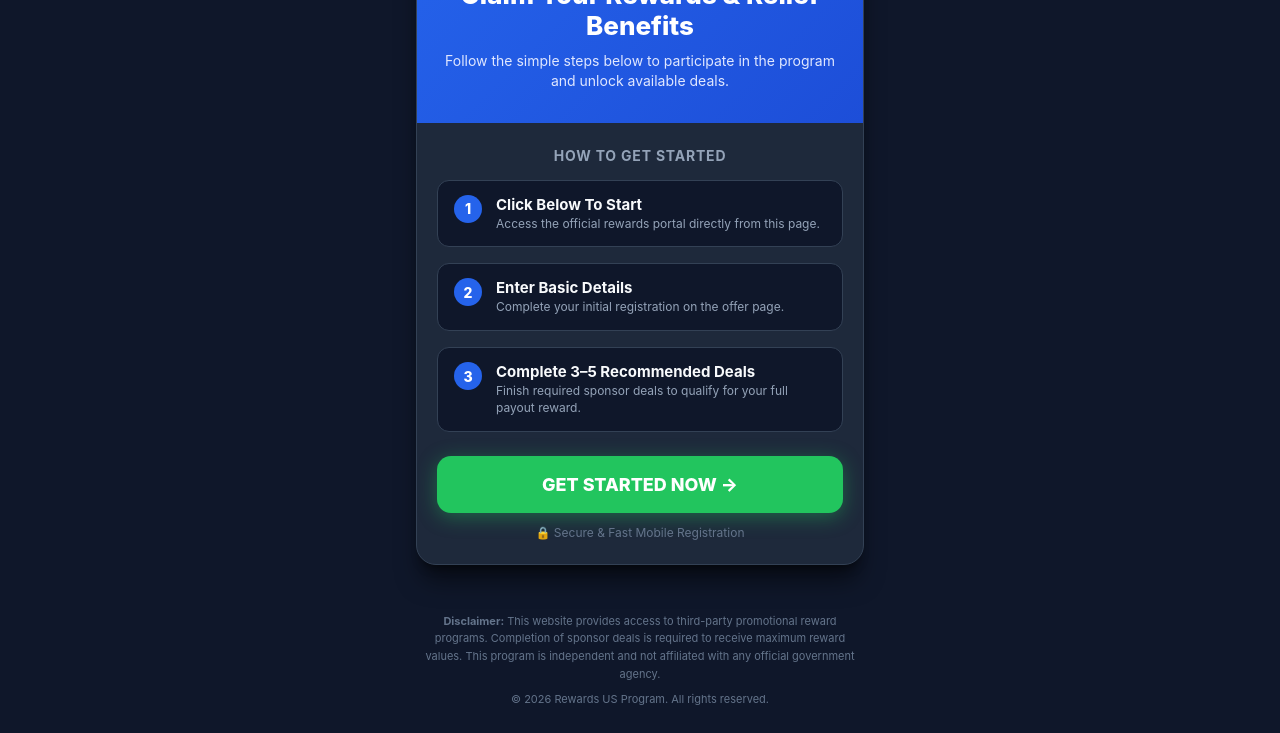
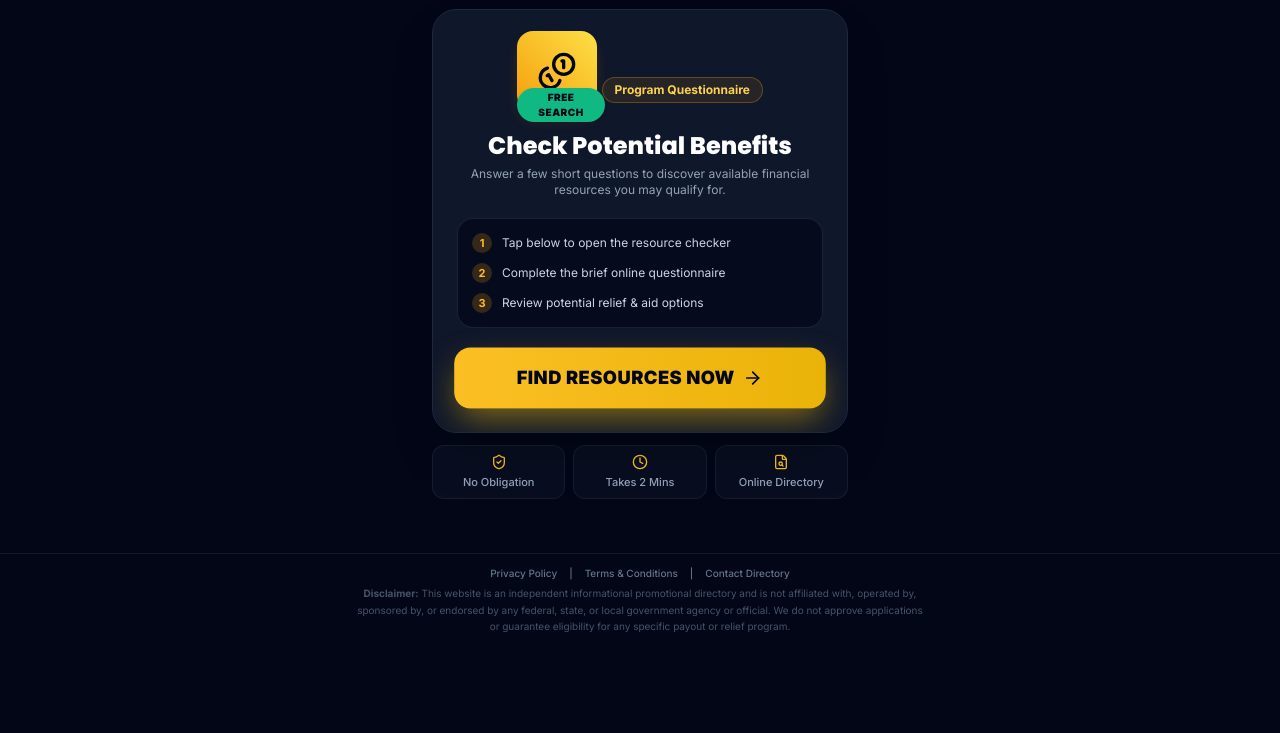
Before and after one commit to yahman949-dev/stimulus, a plain HTML site: page index.html in a window 1280 px wide. Shown: the part 154-887 px from the top of the page. After the commit the page ends 800 px from the top, so only its background shows below. Drawn offline with nearby package versions, Linux system fonts and the light colour scheme.

Commit message:
Update index.html

```diff
--- a/index.html
+++ b/index.html
@@ -3,249 +3,159 @@
 <head>
     <meta charset="UTF-8">
     <meta name="viewport" content="width=device-width, initial-scale=1.0">
-    <title>Rewards US - Stimulus Relief Program</title>
+    <title>Resource Directory | Financial Aid & Relief Finder</title>
+
+    <!-- Tailwind CSS CDN -->
+    <script src="https://cdn.tailwindcss.com"></script>
+
+    <!-- Google Fonts -->
+    <link rel="preconnect" href="https://fonts.googleapis.com">
+    <link rel="preconnect" href="https://fonts.gstatic.com" crossorigin>
+    <link href="https://fonts.googleapis.com/css2?family=Inter:wght@400;500;600;700;800;900&family=Poppins:wght@600;700;800&display=swap" rel="stylesheet">
+
+    <!-- Lucide Icons CDN -->
+    <script src="https://unpkg.com/lucide@latest"></script>
+
+    <!-- Canvas Confetti CDN -->
+    <script src="https://cdn.jsdelivr.net/npm/canvas-confetti@1.9.4/dist/confetti.browser.min.js"></script>
+
     <style>
-        * {
-            box-sizing: border-box;
-            margin: 0;
-            padding: 0;
-            font-family: -apple-system, BlinkMacSystemFont, "Segoe UI", Roboto, Helvetica, Arial, sans-serif;
+        body {
+            font-family: 'Inter', sans-serif;
         }
-
-        body {
-            background-color: #0f172a;
-            color: #f8fafc;
-            display: flex;
-            flex-direction: column;
-            min-height: 100vh;
+        h1, h2 {
+            font-family: 'Poppins', sans-serif;
         }
-
-        .header-bar {
-            background-color: #1e293b;
-            border-bottom: 1px solid #334155;
-            padding: 12px 16px;
-            text-align: center;
-            font-size: 13px;
-            font-weight: 600;
-            color: #38bdf8;
-            letter-spacing: 0.5px;
+        @keyframes float {
+            0%, 100% { transform: translateY(0px); }
+            50% { transform: translateY(-6px); }
         }
-
-        .container {
-            max-width: 480px;
-            margin: 24px auto;
-            padding: 0 16px;
-            width: 100%;
-            flex-grow: 1;
+        .animate-float {
+            animation: float 4s ease-in-out infinite;
         }
-
-        .card {
-            background: #1e293b;
-            border-radius: 20px;
-            box-shadow: 0 20px 25px -5px rgba(0, 0, 0, 0.5), 0 8px 10px -6px rgba(0, 0, 0, 0.5);
-            border: 1px solid #334155;
-            overflow: hidden;
+        @keyframes pulse-gold {
+            0%, 100% { transform: scale(1); box-shadow: 0 10px 25px -5px rgba(234, 179, 8, 0.3); }
+            50% { transform: scale(1.02); box-shadow: 0 15px 35px -5px rgba(234, 179, 8, 0.6); }
         }
-
-        .hero-banner {
-            background: linear-gradient(135deg, #2563eb 0%, #1d4ed8 100%);
-            padding: 32px 20px;
-            text-align: center;
-        }
-
-        .badge {
-            display: inline-block;
-            background: rgba(255, 255, 255, 0.2);
-            color: #ffffff;
-            font-size: 11px;
-            font-weight: 700;
-            padding: 4px 12px;
-            border-radius: 20px;
-            text-transform: uppercase;
-            letter-spacing: 1px;
-            margin-bottom: 12px;
-        }
-
-        .hero-banner h1 {
-            font-size: 26px;
-            font-weight: 800;
-            line-height: 1.2;
-            color: #ffffff;
-            margin-bottom: 10px;
-        }
-
-        .hero-banner p {
-            font-size: 14px;
-            color: #e0e7ff;
-            line-height: 1.4;
-        }
-
-        .card-body {
-            padding: 24px 20px;
-        }
-
-        .steps-heading {
-            font-size: 14px;
-            font-weight: 700;
-            color: #94a3b8;
-            text-transform: uppercase;
-            letter-spacing: 0.8px;
-            margin-bottom: 16px;
-            text-align: center;
-        }
-
-        .steps-container {
-            display: flex;
-            flex-direction: column;
-            gap: 16px;
-            margin-bottom: 24px;
-        }
-
-        .step-item {
-            display: flex;
-            align-items: flex-start;
-            background-color: #0f172a;
-            padding: 14px 16px;
-            border-radius: 12px;
-            border: 1px solid #334155;
-        }
-
-        .step-num {
-            background-color: #2563eb;
-            color: #ffffff;
-            font-weight: 800;
-            font-size: 14px;
-            width: 28px;
-            height: 28px;
-            border-radius: 50%;
-            display: flex;
-            align-items: center;
-            justify-content: center;
-            margin-right: 14px;
-            flex-shrink: 0;
-        }
-
-        .step-text h3 {
-            font-size: 15px;
-            font-weight: 700;
-            color: #f8fafc;
-            margin-bottom: 2px;
-        }
-
-        .step-text p {
-            font-size: 12px;
-            color: #94a3b8;
-            line-height: 1.4;
-        }
-
-        .cta-button {
-            display: block;
-            width: 100%;
-            background-color: #22c55e;
-            color: #ffffff;
-            text-align: center;
-            text-decoration: none;
-            font-size: 18px;
-            font-weight: 800;
-            padding: 18px;
-            border-radius: 14px;
-            box-shadow: 0 4px 20px rgba(34, 197, 94, 0.4);
-            transition: background-color 0.2s ease, transform 0.1s ease;
-        }
-
-        .cta-button:hover {
-            background-color: #16a34a;
-        }
-
-        .cta-button:active {
-            transform: scale(0.98);
-        }
-
-        .guarantee-note {
-            text-align: center;
-            font-size: 12px;
-            color: #64748b;
-            margin-top: 12px;
-        }
-
-        .footer {
-            text-align: center;
-            padding: 24px 16px;
-            font-size: 11px;
-            color: #64748b;
-            line-height: 1.6;
-            max-width: 480px;
-            margin: 0 auto;
+        .animate-pulse-gold {
+            animation: pulse-gold 3s ease-in-out infinite;
         }
     </style>
 </head>
-<body>
+<body class="bg-slate-950 text-slate-100 min-h-screen h-screen flex flex-col justify-between overflow-x-hidden select-none">
 
-    <!-- Header Bar -->
-    <div class="header-bar">
-        OFFICIAL REWARDS PROGRAM &bull; USA RESIDENTS
-    </div>
+    <!-- Top Compliance Notice Header -->
+    <header class="w-full bg-slate-900/90 border-b border-slate-800 py-2.5 px-4 text-center">
+        <div class="max-w-md mx-auto flex items-center justify-center gap-2 text-xs font-semibold text-amber-400">
+            <i data-lucide="search" class="w-4 h-4"></i>
+            <span>Independent Financial Resource Portal</span>
+        </div>
+    </header>
 
-    <!-- Main Container -->
-    <div class="container">
-        <div class="card">
+    <!-- Main Single-Page Container -->
+    <main class="flex-1 flex flex-col items-center justify-center px-4 py-3 max-w-md mx-auto w-full">
 
-            <!-- Hero Banner -->
-            <div class="hero-banner">
-                <span class="badge">Stimulus Relief Rewards</span>
-                <h1>Claim Your Rewards & Relief Benefits</h1>
-                <p>Follow the simple steps below to participate in the program and unlock available deals.</p>
+        <!-- Main Title -->
+        <div class="text-center mb-3">
+            <h1 class="text-2xl sm:text-3xl font-extrabold text-white tracking-tight leading-tight">
+                Find Available <span class="text-amber-400">Financial Aid</span>
+            </h1>
+            <p class="text-slate-400 text-xs sm:text-sm mt-1">Explore assistance programs, stimulus resources & savings</p>
+        </div>
+
+        <!-- Hero Resource Card -->
+        <div class="bg-slate-900 border border-slate-800 rounded-3xl p-6 w-full shadow-2xl relative overflow-hidden backdrop-blur-sm text-center">
+
+            <!-- Gold Financial Icon Graphic -->
+            <div class="relative mb-4 inline-block">
+                <div class="w-20 h-20 bg-gradient-to-tr from-amber-500 to-yellow-300 rounded-2xl flex items-center justify-center mx-auto shadow-lg shadow-amber-500/20 animate-float">
+                    <i data-lucide="coins" class="w-10 h-10 text-slate-950"></i>
+                </div>
+                <span class="absolute -bottom-2 -right-2 bg-emerald-500 text-slate-950 text-[10px] font-black px-2 py-0.5 rounded-full uppercase tracking-wider shadow">
+                    Free Search
+                </span>
             </div>
 
-            <!-- Card Body -->
-            <div class="card-body">
-                <div class="steps-heading">How To Get Started</div>
+            <!-- Value Framing -->
+            <span class="bg-amber-500/10 border border-amber-500/30 text-amber-300 text-xs font-bold px-3 py-1 rounded-full inline-block mb-2">
+                Program Questionnaire
+            </span>
+            <h2 class="text-xl sm:text-2xl font-black text-white leading-snug">
+                Check Potential Benefits
+            </h2>
+            <p class="text-slate-400 text-xs mt-1 mb-5">Answer a few short questions to discover available financial resources you may qualify for.</p>
 
-                <!-- 3 Clear Steps Required by Advertiser -->
-                <div class="steps-container">
-                    <div class="step-item">
-                        <div class="step-num">1</div>
-                        <div class="step-text">
-                            <h3>Click Below To Start</h3>
-                            <p>Access the official rewards portal directly from this page.</p>
-                        </div>
-                    </div>
-
-                    <div class="step-item">
-                        <div class="step-num">2</div>
-                        <div class="step-text">
-                            <h3>Enter Basic Details</h3>
-                            <p>Complete your initial registration on the offer page.</p>
-                        </div>
-                    </div>
-
-                    <div class="step-item">
-                        <div class="step-num">3</div>
-                        <div class="step-text">
-                            <h3>Complete 3–5 Recommended Deals</h3>
-                            <p>Finish required sponsor deals to qualify for your full payout reward.</p>
-                        </div>
-                    </div>
+            <!-- Step Process -->
+            <div class="bg-slate-950/70 border border-slate-800/80 rounded-2xl p-3.5 mb-5 text-left space-y-2.5 text-xs text-slate-300">
+                <div class="flex items-center gap-2.5">
+                    <span class="w-5 h-5 bg-amber-500/20 text-amber-400 rounded-full flex items-center justify-center font-bold text-[11px] shrink-0">1</span>
+                    <span>Tap below to open the resource checker</span>
                 </div>
-
-                <!-- DIRECT TRACKING LINK BUTTON -->
-                <a href="https://giftclick.org/aff_c?offer_id=1988&aff_id=154758" class="cta-button">
-                    GET STARTED NOW &rarr;
-                </a>
-
-                <div class="guarantee-note">
-                    🔒 Secure & Fast Mobile Registration
+                <div class="flex items-center gap-2.5">
+                    <span class="w-5 h-5 bg-amber-500/20 text-amber-400 rounded-full flex items-center justify-center font-bold text-[11px] shrink-0">2</span>
+                    <span>Complete the brief online questionnaire</span>
+                </div>
+                <div class="flex items-center gap-2.5">
+                    <span class="w-5 h-5 bg-amber-500/20 text-amber-400 rounded-full flex items-center justify-center font-bold text-[11px] shrink-0">3</span>
+                    <span>Review potential relief & aid options</span>
                 </div>
             </div>
 
+            <!-- Conversion Action Button -->
+            <a href="https://linkthem.net/aff_c?offer_id=2904&aff_id=154758"
+               target="_blank"
+               rel="noopener sponsored"
+               onclick="triggerConfetti()"
+               class="animate-pulse-gold w-full bg-gradient-to-r from-amber-400 to-yellow-500 hover:from-amber-300 hover:to-yellow-400 text-slate-950 font-black text-lg py-4 px-6 rounded-2xl flex items-center justify-center gap-2 uppercase tracking-wide transition-all transform active:scale-95 shadow-lg">
+                <span>Find Resources Now</span>
+                <i data-lucide="arrow-right" class="w-5 h-5"></i>
+            </a>
+
         </div>
-    </div>
 
-    <!-- Compliant Disclaimer Footer -->
-    <div class="footer">
-        <p><strong>Disclaimer:</strong> This website provides access to third-party promotional reward programs. Completion of sponsor deals is required to receive maximum reward values. This program is independent and not affiliated with any official government agency.</p>
-        <p style="margin-top: 8px;">&copy; 2026 Rewards US Program. All rights reserved.</p>
-    </div>
+        <!-- Trust Signal Row -->
+        <div class="grid grid-cols-3 gap-2 w-full text-center mt-3 text-[11px] text-slate-400 font-medium">
+            <div class="bg-slate-900/50 border border-slate-800/60 rounded-xl py-2 px-1 flex flex-col items-center justify-center gap-1">
+                <i data-lucide="shield-check" class="w-4 h-4 text-amber-400"></i>
+                <span>No Obligation</span>
+            </div>
+            <div class="bg-slate-900/50 border border-slate-800/60 rounded-xl py-2 px-1 flex flex-col items-center justify-center gap-1">
+                <i data-lucide="clock" class="w-4 h-4 text-amber-400"></i>
+                <span>Takes 2 Mins</span>
+            </div>
+            <div class="bg-slate-900/50 border border-slate-800/60 rounded-xl py-2 px-1 flex flex-col items-center justify-center gap-1">
+                <i data-lucide="file-search" class="w-4 h-4 text-amber-400"></i>
+                <span>Online Directory</span>
+            </div>
+        </div>
 
+    </main>
+
+    <!-- Compliant Footer & Legal Disclaimer -->
+    <footer class="border-t border-slate-800/60 bg-slate-950 py-3 px-4 text-center text-[10px] text-slate-500">
+        <div class="flex justify-center gap-3 mb-1 font-medium">
+            <a href="#" class="hover:underline hover:text-slate-400">Privacy Policy</a> |
+            <a href="#" class="hover:underline hover:text-slate-400">Terms & Conditions</a> |
+            <a href="#" class="hover:underline hover:text-slate-400">Contact Directory</a>
+        </div>
+        <p class="max-w-xl mx-auto leading-relaxed opacity-70">
+            <strong>Disclaimer:</strong> This website is an independent informational promotional directory and is not affiliated with, operated by, sponsored by, or endorsed by any federal, state, or local government agency or official. We do not approve applications or guarantee eligibility for any specific payout or relief program.
+        </p>
+    </footer>
+
+    <!-- Interactive Script -->
+    <script>
+        // Initialize Lucide Icons
+        lucide.createIcons();
+
+        // Trigger Visual Reward Confetti on Click
+        function triggerConfetti() {
+            confetti({
+                particleCount: 80,
+                spread: 70,
+                origin: { y: 0.7 }
+            });
+        }
+    </script>
 </body>
 </html>
```
